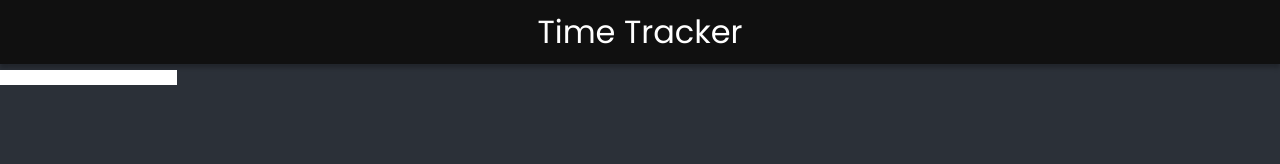
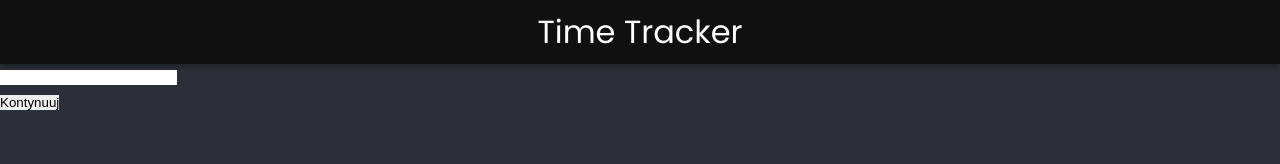
Before and after one commit to PSmigielski/redmine-time-tracker, a React (Vite) app: page /unauthorized in a window 1280 px wide. Shown: the top 164 px of the page. Built offline with nearby package versions, Linux system fonts and the light colour scheme.

Commit message:
add form handling

```diff
--- a/package.json
+++ b/package.json
@@ -14,6 +14,7 @@
     "localforage": "^1.10.0",
     "react": "^18.2.0",
     "react-dom": "^18.2.0",
+    "react-hook-form": "^7.39.1",
     "react-router-dom": "^6.4.3"
   },
   "devDependencies": {
--- a/src/views/UnauthorizedView.tsx
+++ b/src/views/UnauthorizedView.tsx
@@ -1,10 +1,24 @@
-import React from "react";
+import React, {useState} from "react";
+import {SubmitHandler, useForm} from "react-hook-form";
+import {AuthContext} from "../context/AuthContext";
+
+type AuthFormValues = {
+    apiKey: string;
+};
 
 export const UnauthorizedView = () => {
+    const authContext = React.useContext(AuthContext);
+    const {register, handleSubmit, formState:{ errors }}= useForm<AuthFormValues>();
+    const onSubmit: SubmitHandler<AuthFormValues> = async ({apiKey}) => {
+        await authContext.authorize(apiKey);
+    };
     return (
         <div>
-            <form>
-                <input />
+            <form onSubmit={handleSubmit(onSubmit)}>
+                <div>
+                    <input {...register("apiKey", { minLength: 40, maxLength: 40 })}/>
+                </div>
+                <button type="submit">Kontynuuj</button>
             </form>
         </div>
     )
```
Also changed, not shown: 1 other file (tests, documents, lock files or other folders).
